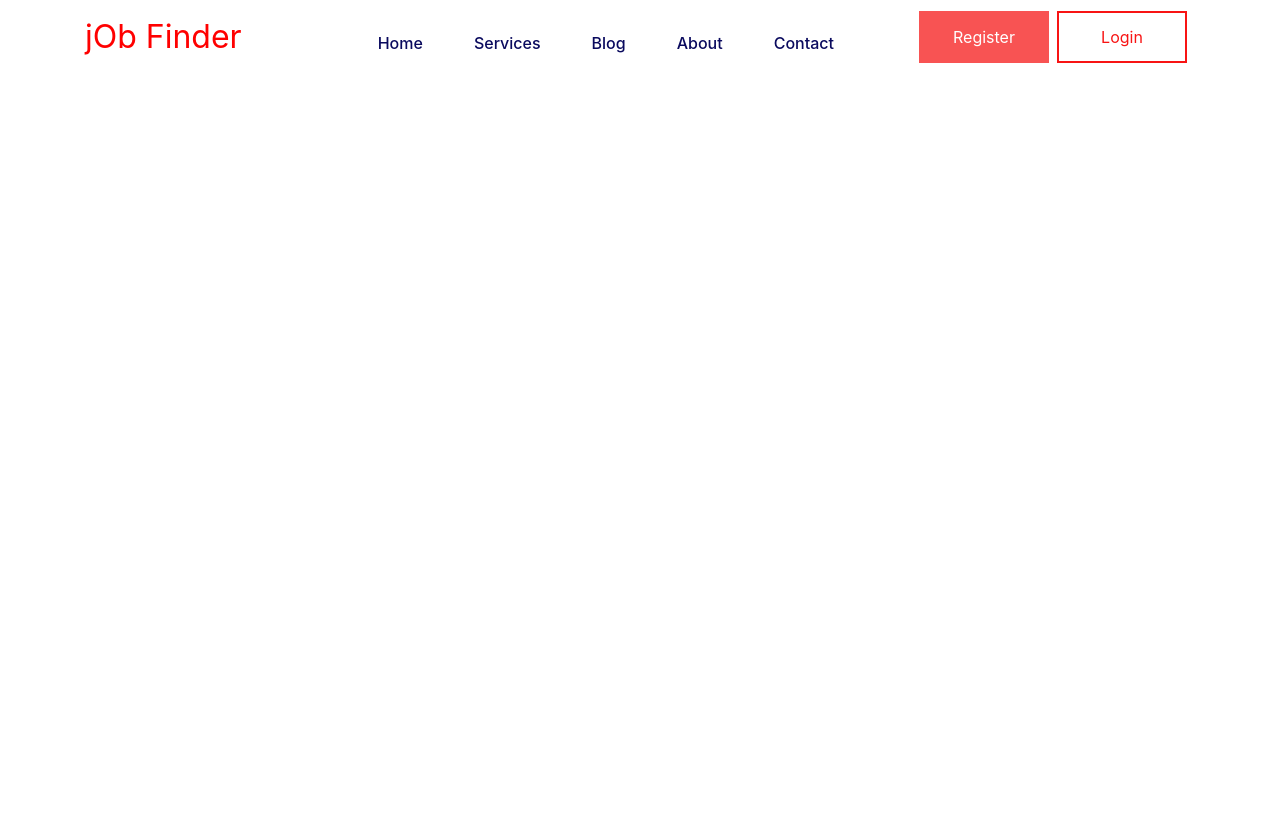
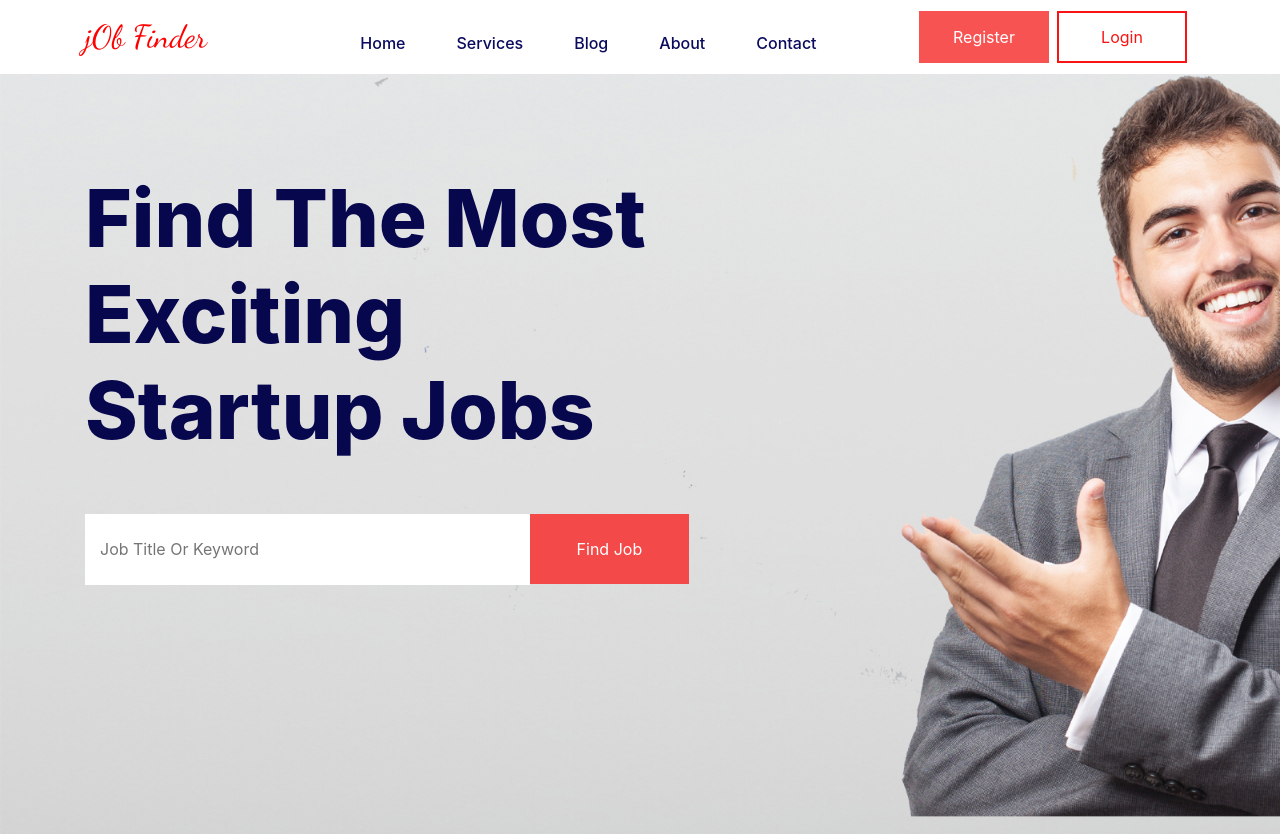
Before and after one commit to mahmutgoktug/Responsive-Website, a plain HTML site: page index.html in a window 1280 px wide. Before the commit the page ends 800 px from the top, so only its background shows below. Drawn offline with nearby package versions, Linux system fonts and the light colour scheme.

Commit message:
main section fixed.

```diff
--- a/index.html
+++ b/index.html
@@ -16,6 +16,12 @@
     <link rel="stylesheet" href="style.css" />
 
     <title>Hello, world!</title>
+    <link rel="preconnect" href="https://fonts.googleapis.com" />
+    <link rel="preconnect" href="https://fonts.gstatic.com" crossorigin />
+    <link
+      href="https://fonts.googleapis.com/css2?family=Dancing+Script&display=swap"
+      rel="stylesheet"
+    />
   </head>
   <body>
     <nav class="navbar navbar-expand-lg">
@@ -60,6 +66,21 @@
 
     <!-- =========================main section=============================-->
 
+    <section class="main py-5">
+      <div class="container py-5">
+        <div class="row">
+          <div class="col-lg-7">
+            <h1>
+              Find The Most Exciting <br />
+              Startup Jobs
+            </h1>
+            <input type="text" placeholder="Job Title Or Keyword" />
+            <button class="btn2 mt-5">Find Job</button>
+          </div>
+        </div>
+      </div>
+    </section>
+
     <script
       src="https://code.jquery.com/jquery-3.4.1.slim.min.js"
       integrity="sha384-J6qa4849blE2+poT4WnyKhv5vZF5SrPo0iEjwBvKU7imGFAV0wwj1yYfoRSJoZ+n"
--- a/style.css
+++ b/style.css
@@ -5,6 +5,7 @@
 }
 .navbar-brand{
     font-size: 2rem;
+    font-family: 'Dancing Script', cursive;
     color: red;
 }
 .nav-link{
@@ -49,3 +50,37 @@
     outline: none;
 }
 /*=================Main Section=================*/
+
+.main{
+    background: url(images/main1copy.jpg)no-repeat;
+    background-size: cover;
+    min-height: 95vh;
+    width: 100%;
+}
+.main h1{
+    font-size: 5rem;
+    font-weight: 800;
+    color: rgb(7, 7, 78);
+}
+.main input{
+    height: 71px;
+    width: 70%;
+    border: none;
+    outline: none;
+    padding: 15px;
+}
+.btn2{
+    height: 70px;
+    width: 25%;
+    background-color: rgb(243, 73, 73);
+    color: white;
+    border: none;
+    outline: none;
+    cursor: pointer;
+    transition: all 0.4s;
+    margin-left: -4px;
+}
+.btn2:hover{
+    background: rgb(214, 11, 11);
+    transition: all 0.4s;
+}
```
